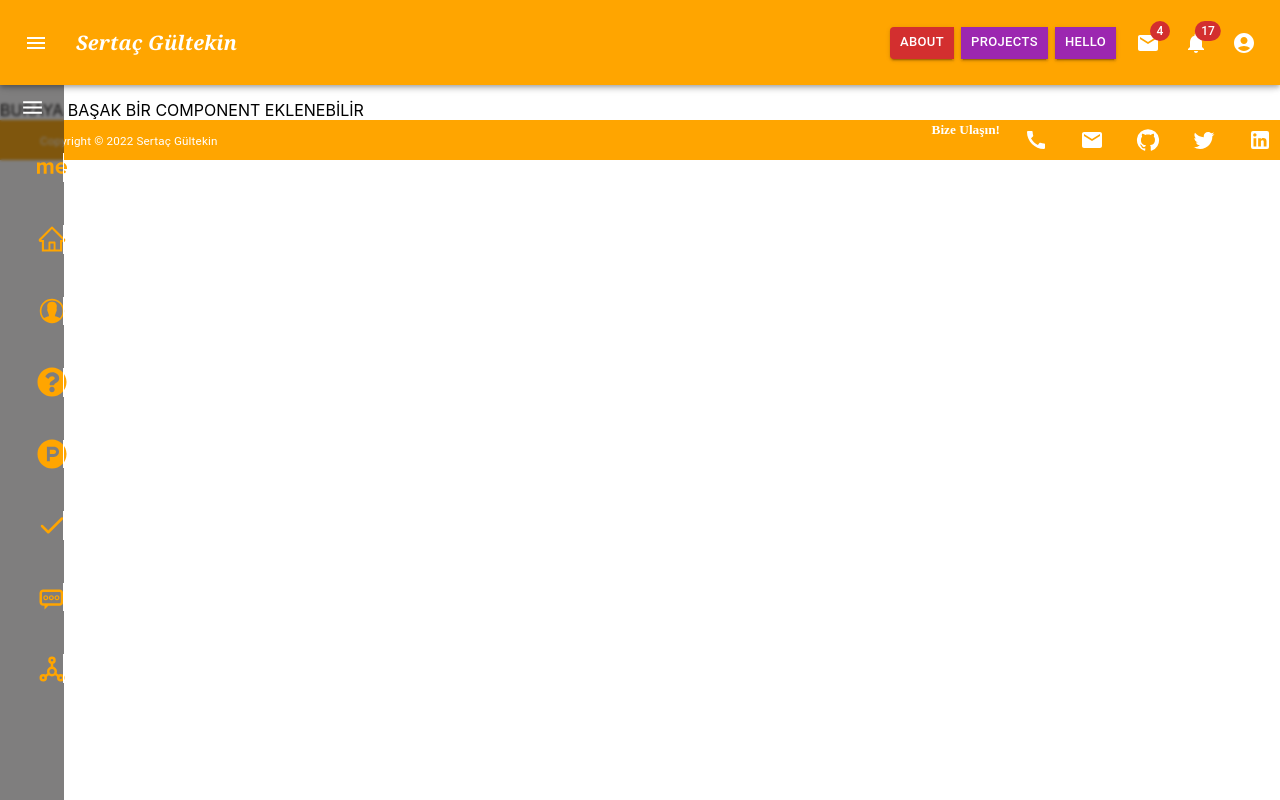
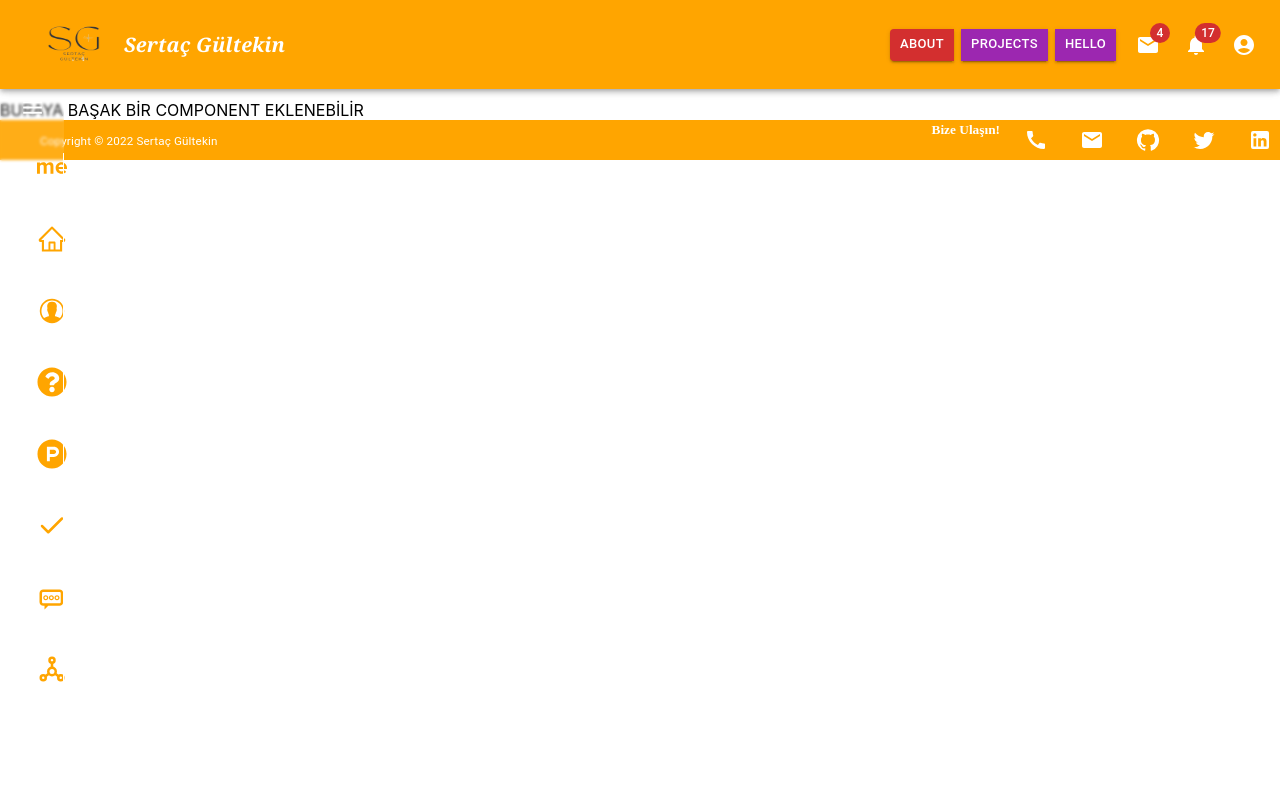
Before and after one commit to sertacgltkn/my-website, a React (Create React App) app: page /alerty in a window 1280 px wide. Built offline with nearby package versions, Linux system fonts and the light colour scheme; the HTML template or start-up script is replaced by a standard one; what react-swipeable-views-utils would draw is missing.

Commit message:
logo added and link to home

```diff
--- a/src/components/Header.css
+++ b/src/components/Header.css
@@ -6,6 +6,7 @@
   inset: 0 75% 0 0;
   background-color: hsla(0, 40%, 98%, 0.092);
   backdrop-filter: blur(0.1rem);
+
 }
 
 .close-icon{
@@ -14,7 +15,8 @@
     height: 25px;
     width: 25px;
     background-color: white;
-
+    border-style:solid;
+    border-color: purple;
 }
 
 .header-mobile {
@@ -24,7 +26,7 @@
   flex-direction: column;
   align-items: center;
   inset: 0 95% 0 0;
-  background-color: hsla(0, 2%, 10%, 0.558);
+  background-color: hsla(0, 40%, 98%, 0.092);
 
   backdrop-filter: blur(0.1rem);
 }
@@ -34,6 +36,7 @@ nav .ul-item {
   flex-direction: column;
   margin-block: 0.5rem;
   list-style: none;
+
 }
 
 nav .ul-item.oicon a {
@@ -61,6 +64,7 @@ nav .ul-item li {
 
 nav .ul-item li:hover {
   background-color: rgb(212, 29, 29);
+  border-radius: 150px;
 }
 
 nav .ul-item li .icon {
--- a/src/components/Header.js
+++ b/src/components/Header.js
@@ -33,36 +33,36 @@ const Header = () => {
       <nav>
         <ul className={active ? 'ul-item' : 'ul-item oicon'}>
           <li>
-            <SiAboutdotme className="icon" />
+            <SiAboutdotme onClick={activateNav} className="icon" />
             <Link to="/about">About</Link>
           </li>
           <li>
-            <AiOutlineHome className="icon" />
+            <AiOutlineHome onClick={activateNav} className="icon" />
             <Link to="/">Home</Link>
           </li>
           <li>
-            <IoIosContact className="icon" />
-            <Link to="/">Contact</Link>
+            <IoIosContact onClick={activateNav} className="icon" />
+            <Link to="/card">Contact</Link>
           </li>
           <li>
-            <FaQuestionCircle className="icon" />
-            <Link to="/">FAQ</Link>
+            <FaQuestionCircle onClick={activateNav} className="icon" />
+            <Link to="/counter">FAQ</Link>
           </li>
           <li>
-            <FaProductHunt className="icon" />
-            <Link to="/">Projects</Link>
+            <FaProductHunt onClick={activateNav} className="icon" />
+            <Link to="/card">Projects</Link>
           </li>
           <li>
-            <FiCheck className="icon" />
-            <Link to="/">Experience</Link>
+            <FiCheck onClick={activateNav} className="icon" />
+            <Link to="/linear">Experience</Link>
           </li>
           <li>
-            <TiMessageTyping className="icon" />
-            <Link to="/">İletişim</Link>
+            <TiMessageTyping onClick={activateNav} className="icon" />
+            <Link to="/muis">İletişim</Link>
           </li>
           <li>
-            <TbSocial className="icon" />
-            <Link to="/">Social</Link>
+            <TbSocial onClick={activateNav} className="icon" />
+            <Link to="/mainbg">Social</Link>
           </li>
         </ul>
       </nav>
--- a/src/components/Navbar.js
+++ b/src/components/Navbar.js
@@ -16,6 +16,7 @@ import { Button, ButtonGroup } from "@mui/material";
 import { ToastContainer, toast } from "react-toastify";
 import "react-toastify/dist/ReactToastify.css";
 import { Link, NavLink } from "react-router-dom";
+import logo from "../assets/logo.png";
 
 export default function PrimarySearchAppBar() {
   const [anchorEl, setAnchorEl] = React.useState(null);
@@ -135,15 +136,11 @@ export default function PrimarySearchAppBar() {
         sx={{ backgroundColor: "orange" }}
       >
         <Toolbar>
-          <IconButton
-            size="large"
-            edge="start"
-            color="inherit"
-            aria-label="open drawer"
-            sx={{ mr: 2, color: "white" }}
-          >
-            <MenuIcon />
-          </IconButton>
+          <Link exact to="/">
+          <Box>
+            <img src={logo} alt="logo" style={{width:'100px', height:'85px'}} />
+          </Box>
+          </Link>
           <Typography
             variant="h6"
             noWrap
```
Also changed, not shown: src/assets/logo.png (added).
